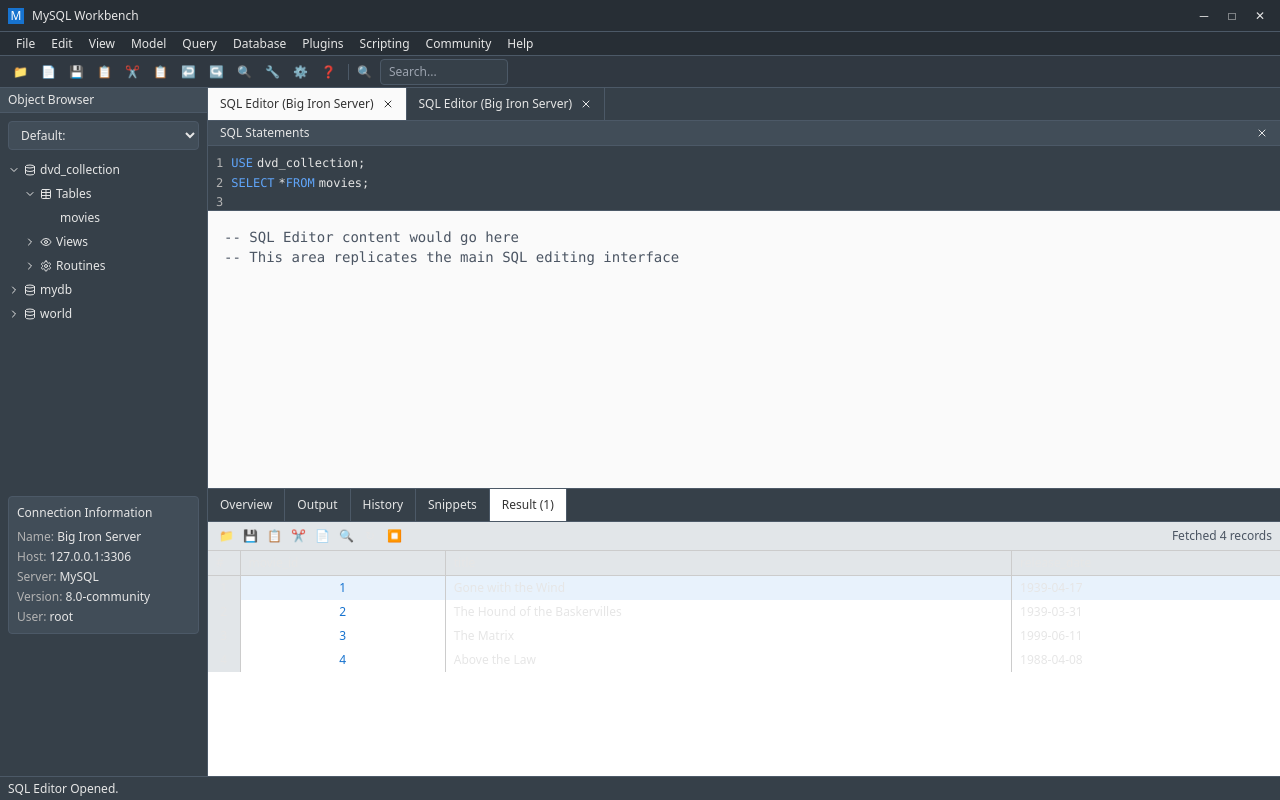
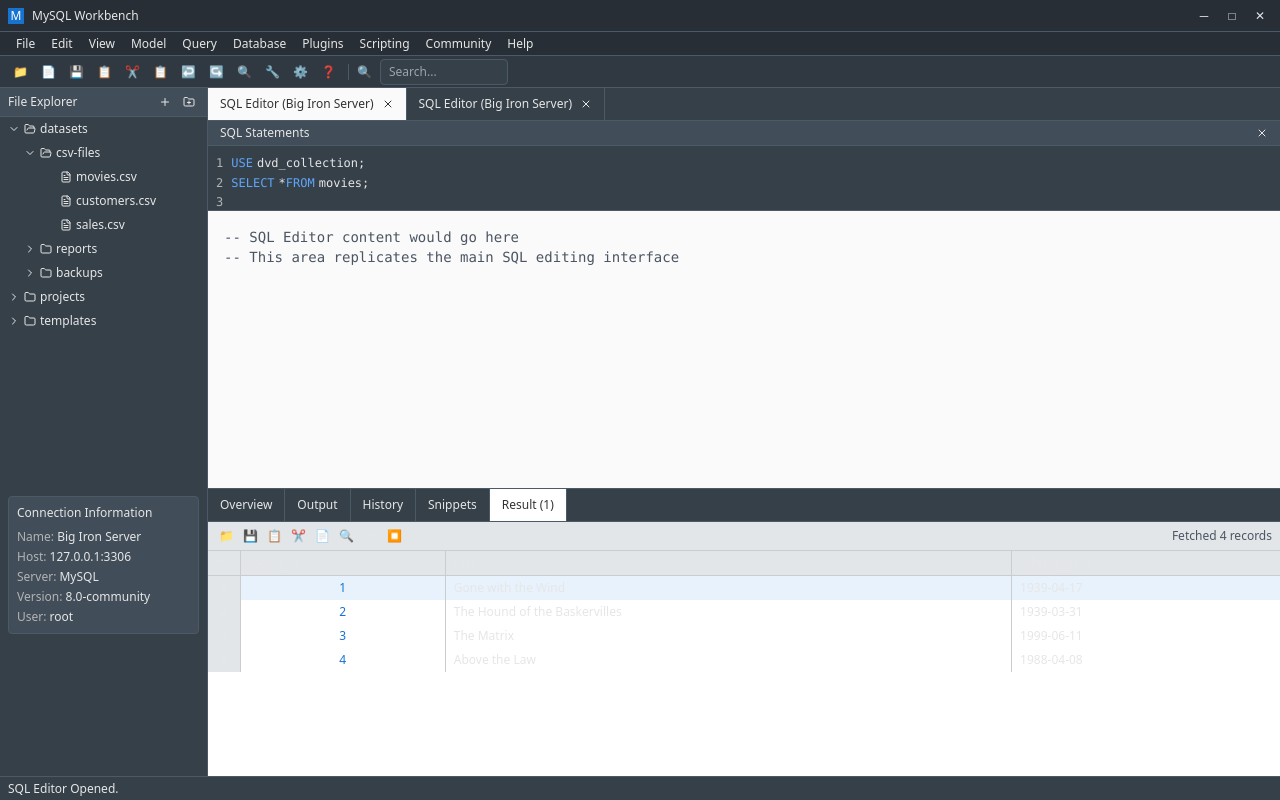
Before and after one commit to SaisagarYT/pixel-perfect-replicator-391, a React (Vite) app: page / in a window 1280 px wide. Built offline with nearby package versions, Linux system fonts and the light colour scheme.

Commit message:
Refactor Object Browser icons
Replace database symbols with file and folder icons in the Object Browser component to enable dataset file management.

```diff
--- a/src/components/ObjectBrowser.tsx
+++ b/src/components/ObjectBrowser.tsx
@@ -1,9 +1,9 @@
 import { cn } from "@/lib/utils";
-import { ChevronDown, ChevronRight, Database, Table, Eye, Settings } from "lucide-react";
+import { ChevronDown, ChevronRight, Folder, FolderOpen, File, FileText, Plus, FolderPlus } from "lucide-react";
 import { useState } from "react";
 
 const ObjectBrowser = () => {
-  const [expandedItems, setExpandedItems] = useState<Set<string>>(new Set(["dvd_collection", "tables"]));
+  const [expandedItems, setExpandedItems] = useState<Set<string>>(new Set(["datasets", "csv-files"]));
 
   const toggleExpand = (item: string) => {
     const newExpanded = new Set(expandedItems);
@@ -50,49 +50,67 @@ const ObjectBrowser = () => {
 
   return (
     <div className="bg-workbench-surface border-r border-workbench-border w-52 flex flex-col">
-      <div className="bg-workbench-surface-light border-b border-workbench-border px-2 py-1">
-        <h3 className="text-xs font-medium text-workbench-text">Object Browser</h3>
-      </div>
-
-      <div className="p-2">
-        <select className="w-full bg-workbench-surface-light text-workbench-text text-xs border border-workbench-border rounded px-2 py-1">
-          <option>Default:</option>
-        </select>
+      <div className="bg-workbench-surface-light border-b border-workbench-border px-2 py-1 flex items-center justify-between">
+        <h3 className="text-xs font-medium text-workbench-text">File Explorer</h3>
+        <div className="flex gap-1">
+          <button className="text-workbench-text hover:bg-workbench-hover p-1 rounded">
+            <Plus className="w-3 h-3" />
+          </button>
+          <button className="text-workbench-text hover:bg-workbench-hover p-1 rounded">
+            <FolderPlus className="w-3 h-3" />
+          </button>
+        </div>
       </div>
 
       <div className="flex-1 overflow-auto">
         <TreeItem
-          label="dvd_collection"
-          icon={<Database className="w-3 h-3" />}
+          label="datasets"
+          icon={expandedItems.has("datasets") ? <FolderOpen className="w-3 h-3" /> : <Folder className="w-3 h-3" />}
           expandable
-          expanded={expandedItems.has("dvd_collection")}
-          onClick={() => toggleExpand("dvd_collection")}
+          expanded={expandedItems.has("datasets")}
+          onClick={() => toggleExpand("datasets")}
         />
 
-        {expandedItems.has("dvd_collection") && (
+        {expandedItems.has("datasets") && (
           <>
             <TreeItem
-              label="Tables"
-              icon={<Table className="w-3 h-3" />}
+              label="csv-files"
+              icon={expandedItems.has("csv-files") ? <FolderOpen className="w-3 h-3" /> : <Folder className="w-3 h-3" />}
               level={1}
               expandable
-              expanded={expandedItems.has("tables")}
-              onClick={() => toggleExpand("tables")}
+              expanded={expandedItems.has("csv-files")}
+              onClick={() => toggleExpand("csv-files")}
             />
 
-            {expandedItems.has("tables") && (
-              <TreeItem label="movies" level={2} />
+            {expandedItems.has("csv-files") && (
+              <>
+                <TreeItem
+                  label="movies.csv"
+                  icon={<FileText className="w-3 h-3" />}
+                  level={2}
+                />
+                <TreeItem
+                  label="customers.csv"
+                  icon={<FileText className="w-3 h-3" />}
+                  level={2}
+                />
+                <TreeItem
+                  label="sales.csv"
+                  icon={<FileText className="w-3 h-3" />}
+                  level={2}
+                />
+              </>
             )}
 
             <TreeItem
-              label="Views"
-              icon={<Eye className="w-3 h-3" />}
+              label="reports"
+              icon={<Folder className="w-3 h-3" />}
               level={1}
               expandable
             />
             <TreeItem
-              label="Routines"
-              icon={<Settings className="w-3 h-3" />}
+              label="backups"
+              icon={<Folder className="w-3 h-3" />}
               level={1}
               expandable
             />
@@ -100,13 +118,13 @@ const ObjectBrowser = () => {
         )}
 
         <TreeItem
-          label="mydb"
-          icon={<Database className="w-3 h-3" />}
+          label="projects"
+          icon={<Folder className="w-3 h-3" />}
           expandable
         />
         <TreeItem
-          label="world"
-          icon={<Database className="w-3 h-3" />}
+          label="templates"
+          icon={<Folder className="w-3 h-3" />}
           expandable
         />
       </div>
```
